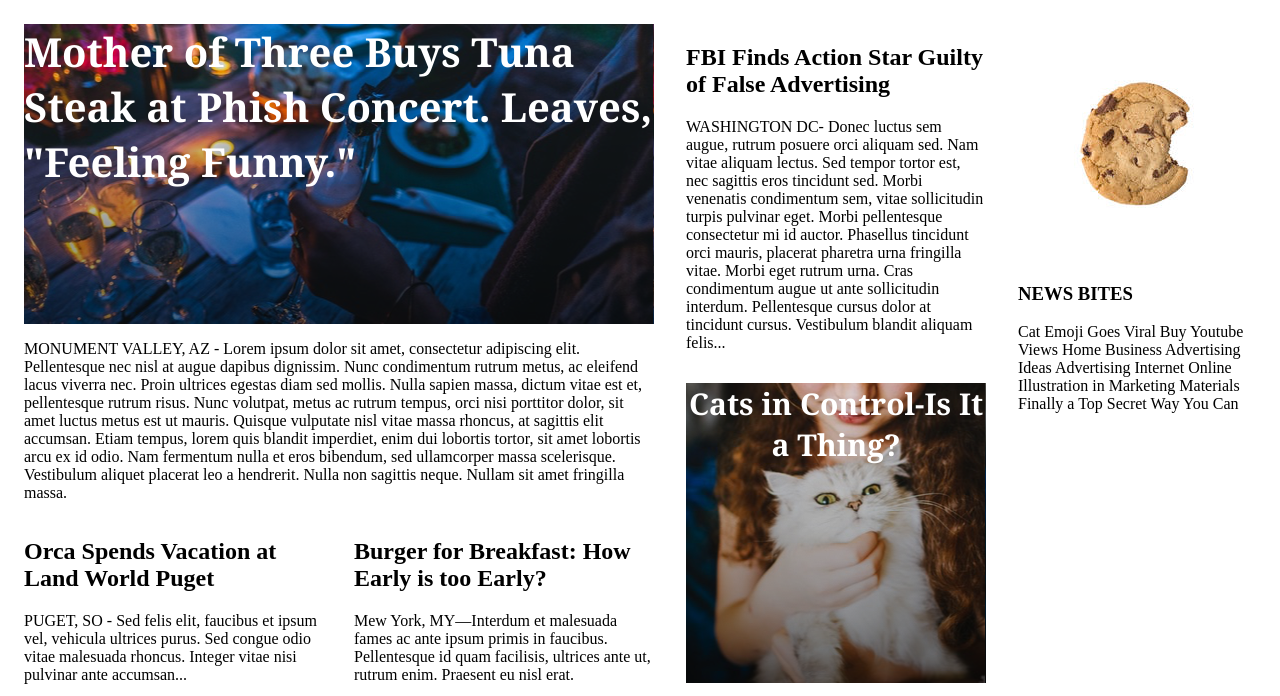
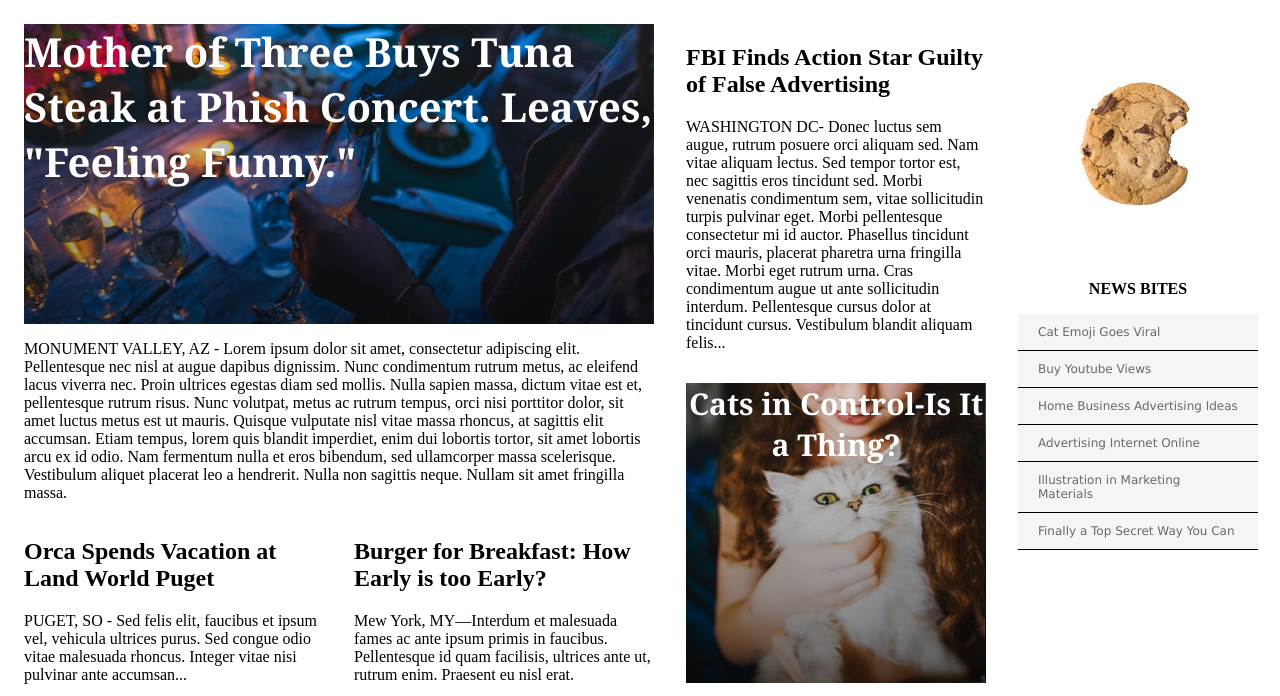
Before and after one commit to Neogema/My-Times, a plain HTML site: page index.html in a window 1280 px wide. Shown: the part 92-788 px from the top of the page. Drawn offline with Linux system fonts and the light colour scheme.

Commit message:
Completed step 6

```diff
--- a/index.html
+++ b/index.html
@@ -64,7 +64,12 @@
         <img class="cookie" src="./resources/images/cookie.png">
         <div class="newsbites">
           <h3>NEWS BITES</h3>
-          <p>Cat Emoji Goes Viral Buy Youtube Views Home Business Advertising Ideas Advertising Internet Online Illustration in Marketing Materials Finally a Top Secret Way You Can</p>
+          <span>Cat Emoji Goes Viral</span>
+          <span>Buy Youtube Views</span>
+          <span>Home Business Advertising Ideas</span>
+          <span>Advertising Internet Online</span>
+          <span>Illustration in Marketing Materials</span>
+          <span>Finally a Top Secret Way You Can</span>
         </div>
       </div>
     </div>
--- a/resources/css/style.css
+++ b/resources/css/style.css
@@ -58,6 +58,7 @@ body {
 }
 .column.small {
   width: 240px;
+  flex-direction: column;
 }
 .main {
   background-image: url(../images/main.png);
@@ -103,3 +104,19 @@ body {
 .stories .text {
   height: 250px;
 }
+.newsbites {
+  margin: 0;
+}
+.newsbites h3 {
+  font-size: 16px;
+  text-align: center;
+}
+.newsbites span {
+  padding: 11px 20px;
+  border-bottom: solid 1px black;
+  background-color: WhiteSmoke;
+  font-family: Verdana;
+  font-size: 12px;
+  color: DimGray;
+  display: block;
+}
```
